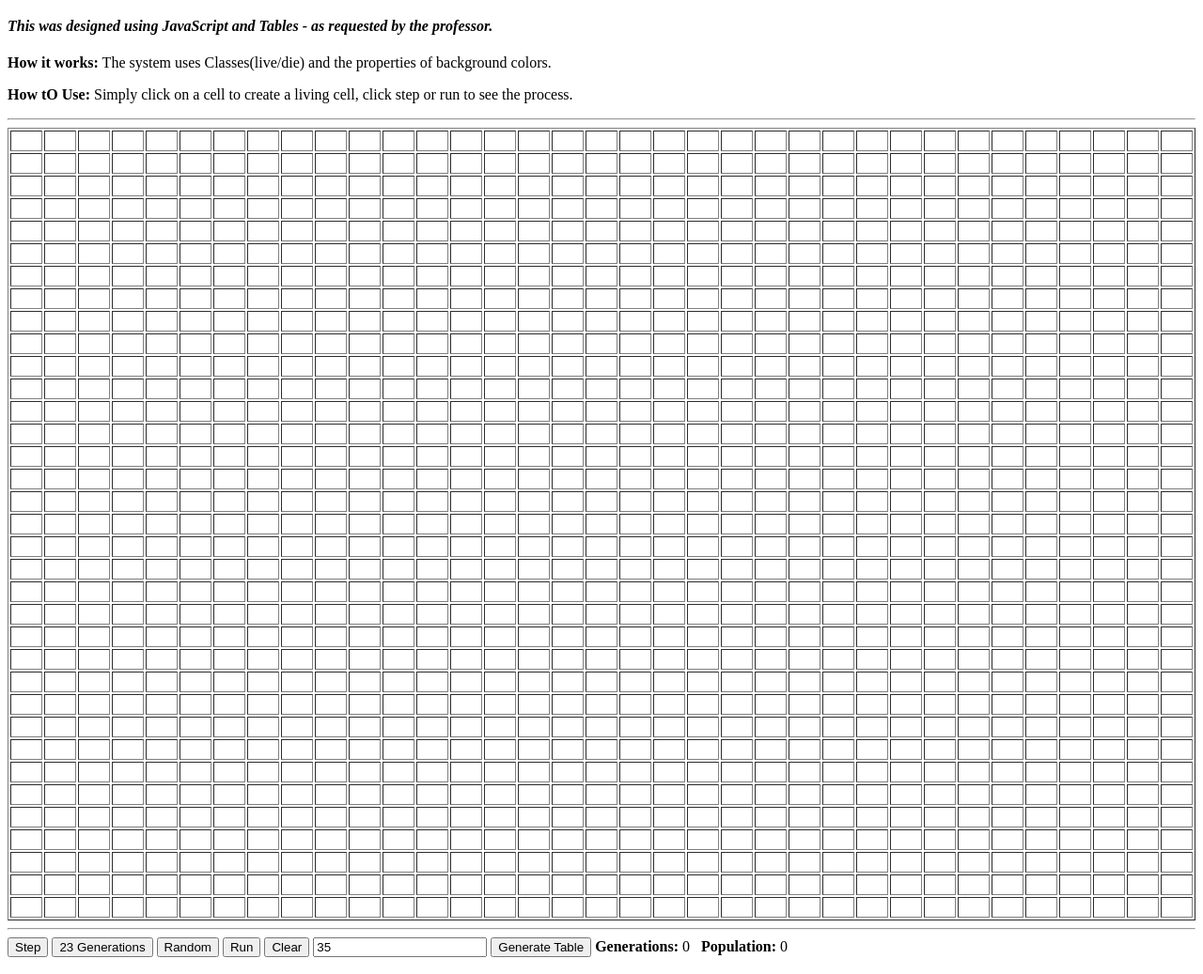
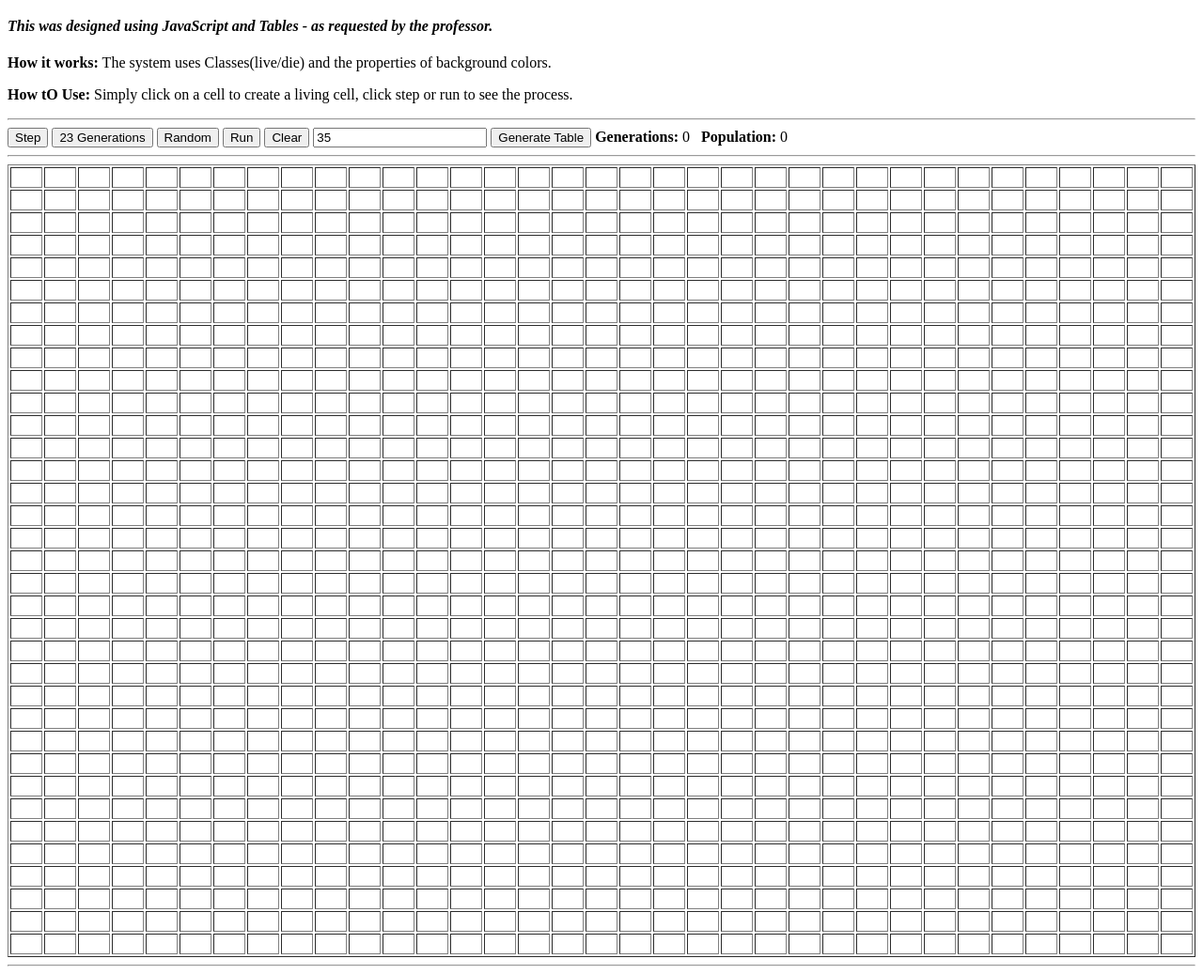
Before and after one commit to ZenOokami/ZaneBlalockSite, a plain HTML site: page assignments/projects/project3/gameoflife.html in a window 1280 px wide. Shown: the part 61-1098 px from the top of the page at 94% size. Drawn offline with Linux system fonts and the light colour scheme.

Commit message:
Moved the buttons

```diff
--- a/assignments/projects/project3/gameoflife.html
+++ b/assignments/projects/project3/gameoflife.html
@@ -15,6 +15,19 @@
 
 <hr/>
 
+<input type="button" value="Step" onclick="tick()">
+<input type="button" value="23 Generations" onclick="step23()">
+<input type="button" value="Random" onclick="random()">
+<input type="button" id="toggle_button" value="Run" onclick="toggle()">
+<input type="button" value="Clear" onclick="clear_board()">
+<input type="text" value="35" id="size">
+<input type="button" value="Generate Table" onclick="new_table()">
+
+<b>Generations: </b><span id="generation_value">0</span> &nbsp;
+<b>Population: </b><span id="population_value">0</span>
+
+<hr/>
+
 <div>
     <table id="game_of_life_table">
 
@@ -22,16 +35,16 @@
 
     <hr>
 
-    <input type="button" value="Step" onclick="tick()">
-    <input type="button" value="23 Generations" onclick="step23()">
-    <input type="button" value="Random" onclick="random()">
-    <input type="button" id="toggle_button" value="Run" onclick="toggle()">
-    <input type="button" value="Clear" onclick="clear_board()">
-    <input type="text" value="35" id="size">
-    <input type="button" value="Generate Table" onclick="new_table()">
+    <!--<input type="button" value="Step" onclick="tick()">-->
+    <!--<input type="button" value="23 Generations" onclick="step23()">-->
+    <!--<input type="button" value="Random" onclick="random()">-->
+    <!--<input type="button" id="toggle_button" value="Run" onclick="toggle()">-->
+    <!--<input type="button" value="Clear" onclick="clear_board()">-->
+    <!--<input type="text" value="35" id="size">-->
+    <!--<input type="button" value="Generate Table" onclick="new_table()">-->
 
-    <b>Generations: </b><span id="generation_value">0</span> &nbsp;
-    <b>Population: </b><span id="population_value">0</span>
+    <!--<b>Generations: </b><span id="generation_value">0</span> &nbsp;-->
+    <!--<b>Population: </b><span id="population_value">0</span>-->
 </div>
 
 
```
